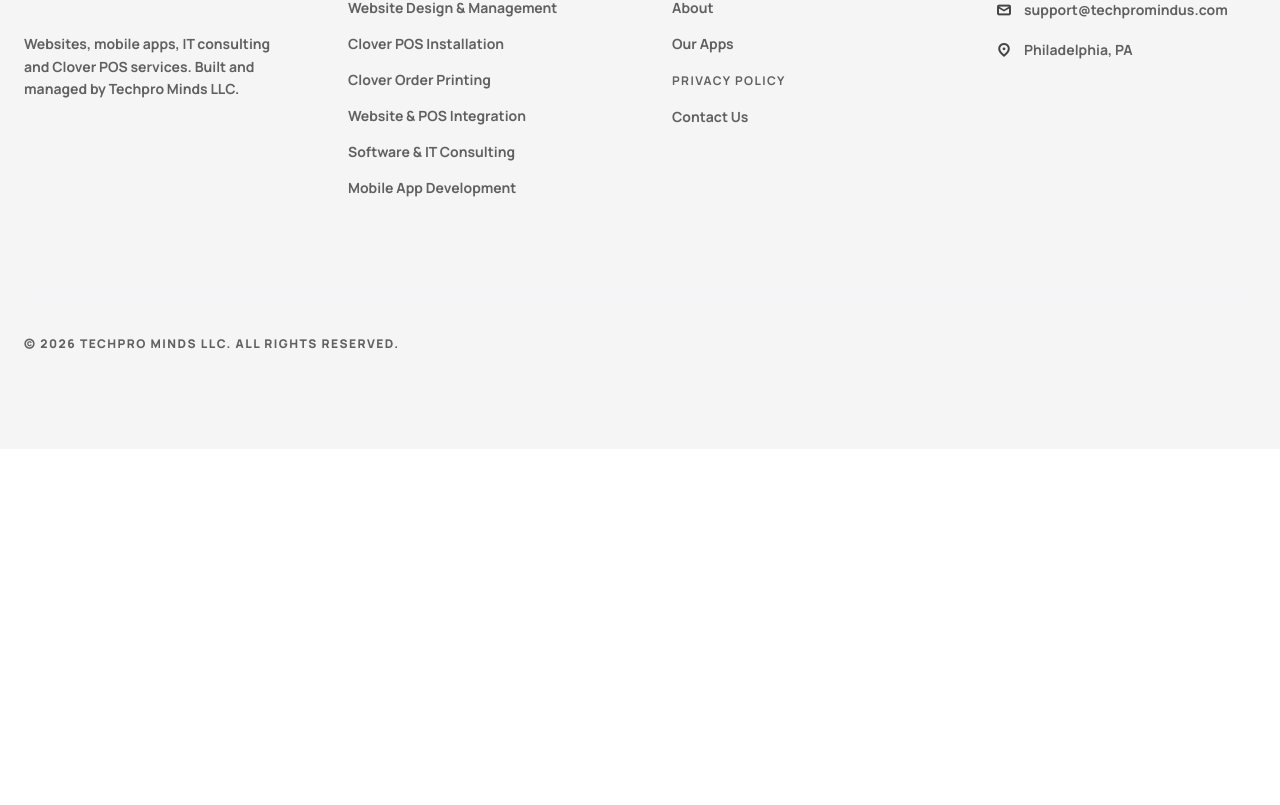
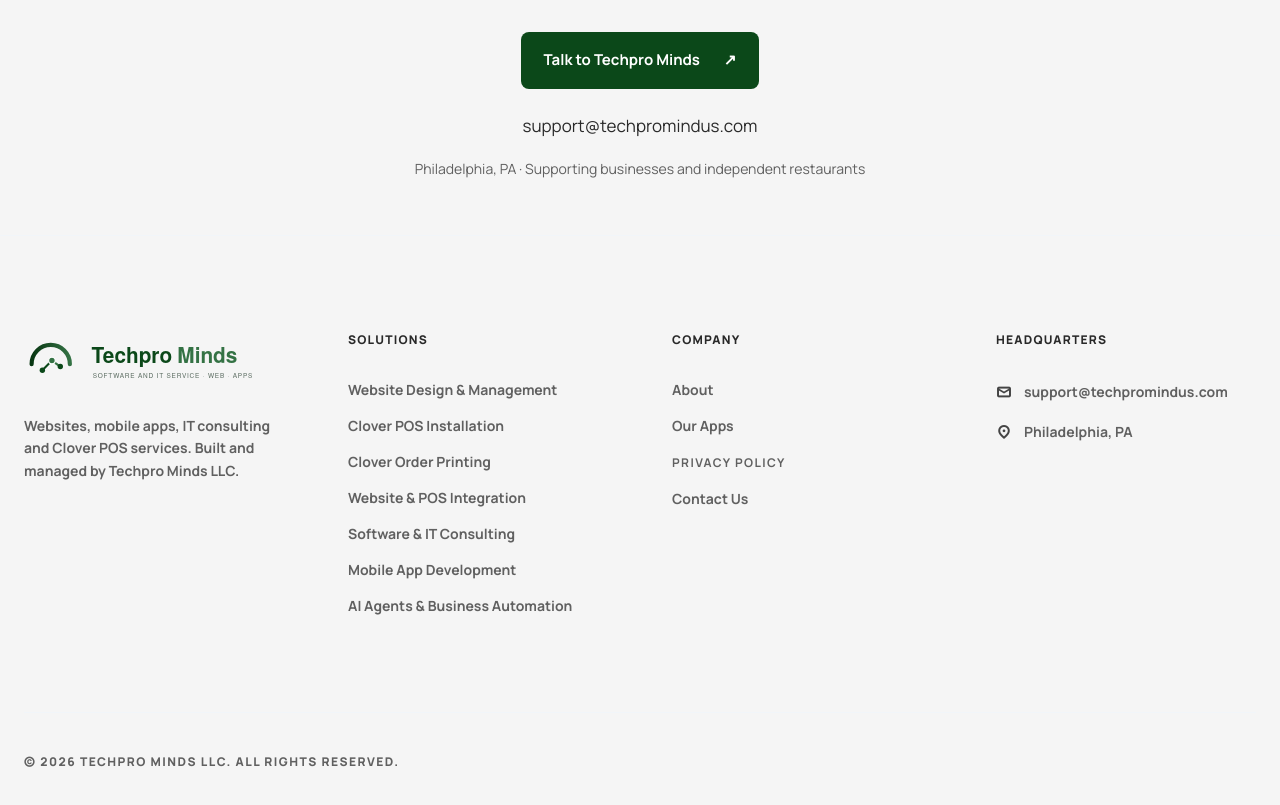
Before and after one commit to murugesh83/Techprominds, a React (Vite) app: page / in a window 1280 px wide. Shown: the part 3617-4422 px from the top of the page. Before the commit the page ends 4066 px from the top, so only its background shows below. Built offline with nearby package versions, Linux system fonts and the light colour scheme.

Commit message:
Add AI agents and business automation service

```diff
--- a/components/Footer.tsx
+++ b/components/Footer.tsx
@@ -23,6 +23,7 @@ const Footer: React.FC = () => {
               <li><a className="hover:text-primary transition-colors" href="/products/pos-integrations">Website & POS Integration</a></li>
               <li><Link to="/products/software-it-consulting">Software &amp; IT Consulting</Link></li>
               <li><Link to="/products/mobile-app-development">Mobile App Development</Link></li>
+              <li><Link to="/products/ai-agents-automation">AI Agents &amp; Business Automation</Link></li>
             </ul>
           </div>
 
--- a/components/SitePages.tsx
+++ b/components/SitePages.tsx
@@ -11,12 +11,13 @@ export function Page({ title, intro, children }: { title: string; intro: string;
 }
 export const PricingPage = () => <div className="restaurant-home pricing-page"><Pricing /></div>;
 export const ProcessPage = () => <Page title="How it works" intro="A personal setup, a thoughtful launch, and a team to help you keep things running."><HowItWorks /><Contact /></Page>;
-export const ProductsPage = () => <Page title="Our services" intro="Websites, mobile apps, IT consulting and Clover POS services. Practical support built around your business."><ProductCatalog /></Page>;
+export const ProductsPage = () => <Page title="Our services" intro="Websites, mobile apps, IT consulting and Clover POS services. AI assistants and practical support built around your business."><ProductCatalog /></Page>;
 export const WorkPage = () => <Page title="Our restaurant work" intro="See a real website built by Techpro Minds, then imagine what we could create for your restaurant."><RestaurantWork /><Contact /></Page>;
 export const AppsPage = () => <Page title="Our apps" intro="Explore the Techpro Minds app collection."><Apps /></Page>;
 export const ContactPage = () => <Page title="Let’s talk" intro="Tell us about your business, your idea and what you’d like to improve."><Contact /></Page>;
 
 const productDetails: Record<string, [string, string][]> = {
+  'ai-agents-automation': [['Customer support assistants', 'Answer common questions using approved business information and hand off to your team when a question needs personal attention.'], ['Lead & inquiry capture', 'Collect customer requirements, summarize inquiries and prepare follow-up drafts for your team to review.'], ['Business workflow automation', 'Connect supported tools to organize submissions, update agreed records and notify the right people. We review access, costs and approval steps before implementation.']],
   'software-it-consulting': [['Understand your needs', 'Review your current software, workflows and goals to identify where technology can help.'], ['Plan the right solution', 'Get practical recommendations for software choices, integrations and implementation priorities, with scope and costs agreed upfront.'], ['Support implementation', 'Work with us on the agreed improvements, technical troubleshooting and handover to your team.']],
   'mobile-app-development': [['Shape your idea', 'Define the audience, core features and target platforms before development begins.'], ['Design & build', 'Create a clear user experience and develop the agreed features, with regular reviews along the way.'], ['Test & launch', 'Test on agreed devices and support store submission. Store approval, developer account fees and ongoing maintenance are scoped separately.']],
   'restaurant-website': [['Design & launch', 'Mobile-friendly pages, your food photos, hours, directions and a clear digital menu.'], ['Search essentials', 'Useful restaurant content, page titles and local information. Search rankings are not guaranteed.'], ['Monthly management', 'Menu and price updates, backups and monitoring within your agreed support plan.']],
@@ -34,7 +35,7 @@ export function ProductPage() {
   if (slug && legacyServices[slug]) return <Navigate to={`/products/${legacyServices[slug]}`} replace />;
   const product = PRODUCT_GROUPS.flatMap(group => group.products).find(item => item.id === slug);
   if (!product) return <Navigate to="/products" replace />;
-  const businessService = ['software-it-consulting', 'mobile-app-development'].includes(product.id);
+  const businessService = ['software-it-consulting', 'mobile-app-development', 'ai-agents-automation'].includes(product.id);
   return <div className="restaurant-home dedicated-page">
     <section className="restaurant-wrap product-page-hero">
       <div><h1>{product.name}</h1><p className="product-page-description">{product.description}</p><div className="restaurant-actions"><Link to="/demo" className="restaurant-button">Discuss your project ↗</Link>{!businessService && <Link to="/pricing" className="text-link">View packages ↗</Link>}</div></div>
--- a/components/restaurantProducts.ts
+++ b/components/restaurantProducts.ts
@@ -7,5 +7,6 @@ export const PRODUCT_GROUPS: { title: string; products: RestaurantProduct[] }[]
     { id: 'pos-integrations', name: 'Website & POS Integration', icon: 'sync_alt', status: 'Setup review', description: 'Connect your new restaurant website to a supported POS workflow for direct ordering. We review your system, agree on what can connect and test the complete order journey before launch.' },
     { id: 'software-it-consulting', name: 'Software & IT Consulting', icon: 'support_agent', status: 'Available', description: 'Practical guidance for your software and business systems. We review your needs, recommend the right approach and help plan improvements, integrations and ongoing support.' },
     { id: 'mobile-app-development', name: 'Mobile App Development', icon: 'smartphone', status: 'Available', description: 'Turn your idea into a mobile app built around your users. From planning and interface design to development, testing and release support, we help you move from concept to launch.' },
+    { id: 'ai-agents-automation', name: 'AI Agents & Business Automation', icon: 'auto_awesome', status: 'Setup review', description: 'Save time on everyday tasks with AI assistants tailored to your business. We help automate customer inquiries, organize information and connect workflows—with your team in control.' },
   ]},
 ];
```
